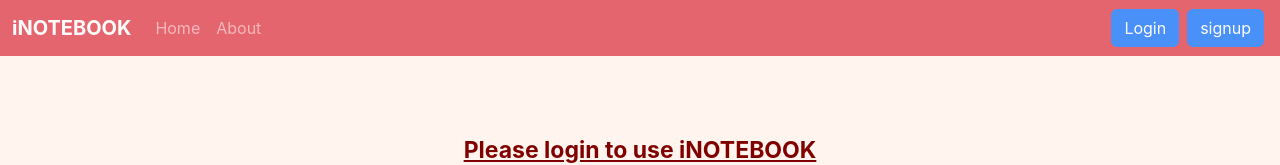
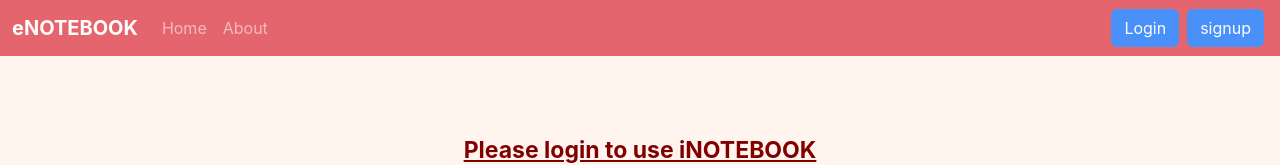
Before and after one commit to Mahesh127784/e-NOTEBOOK-frontend, a React (Create React App) app: page /login in a window 1280 px wide. Shown: the top 165 px of the page. Built offline with nearby package versions, Linux system fonts and the light colour scheme.

Commit message:
Update Navbar.js

```diff
--- a/src/components/Navbar.js
+++ b/src/components/Navbar.js
@@ -7,7 +7,7 @@ export default function Navbar() {
     <nav className="navbar navbar-expand-lg navbar-dark bg-danger fixed-top opacity-75">
       <div className="container-fluid">
         <Link className="navbar-brand" to="/">
-          <b>iNOTEBOOK</b>
+          <b>eNOTEBOOK</b>
         </Link>
         <button
           className="navbar-toggler"
```
